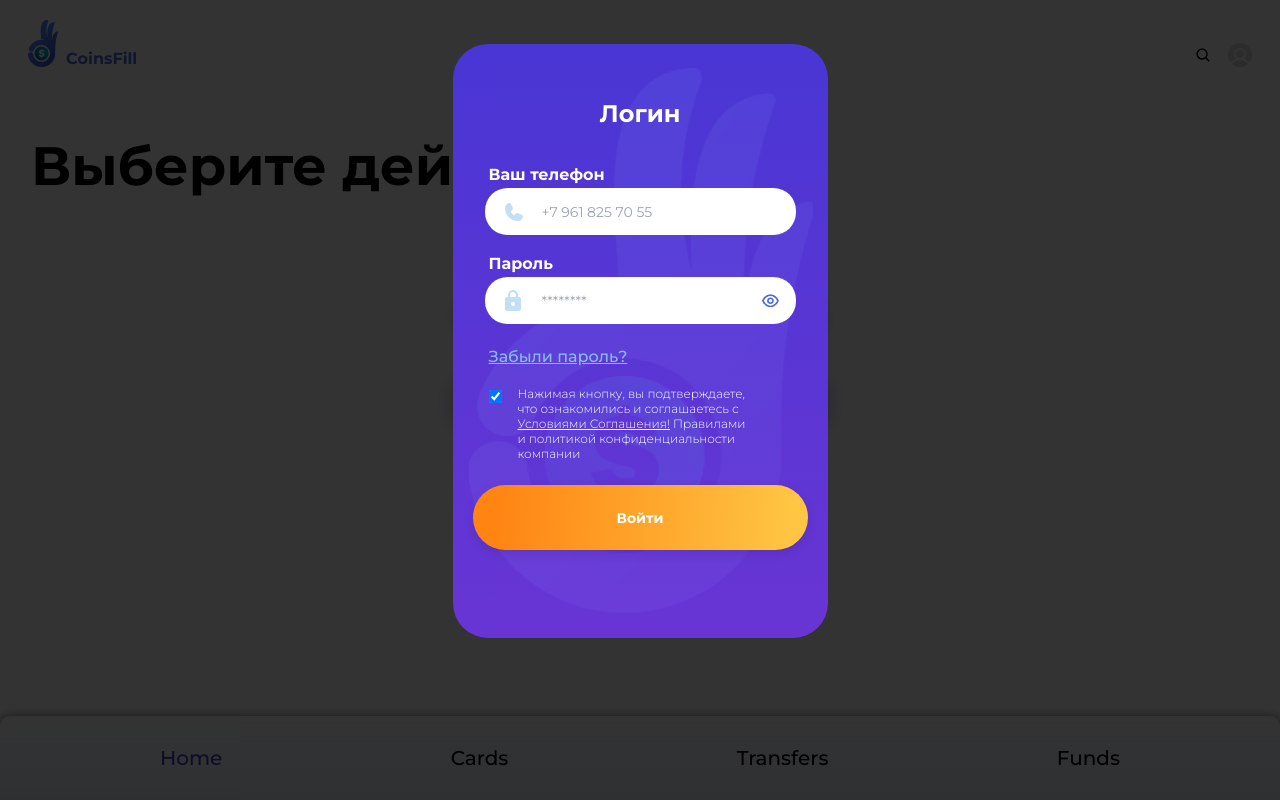
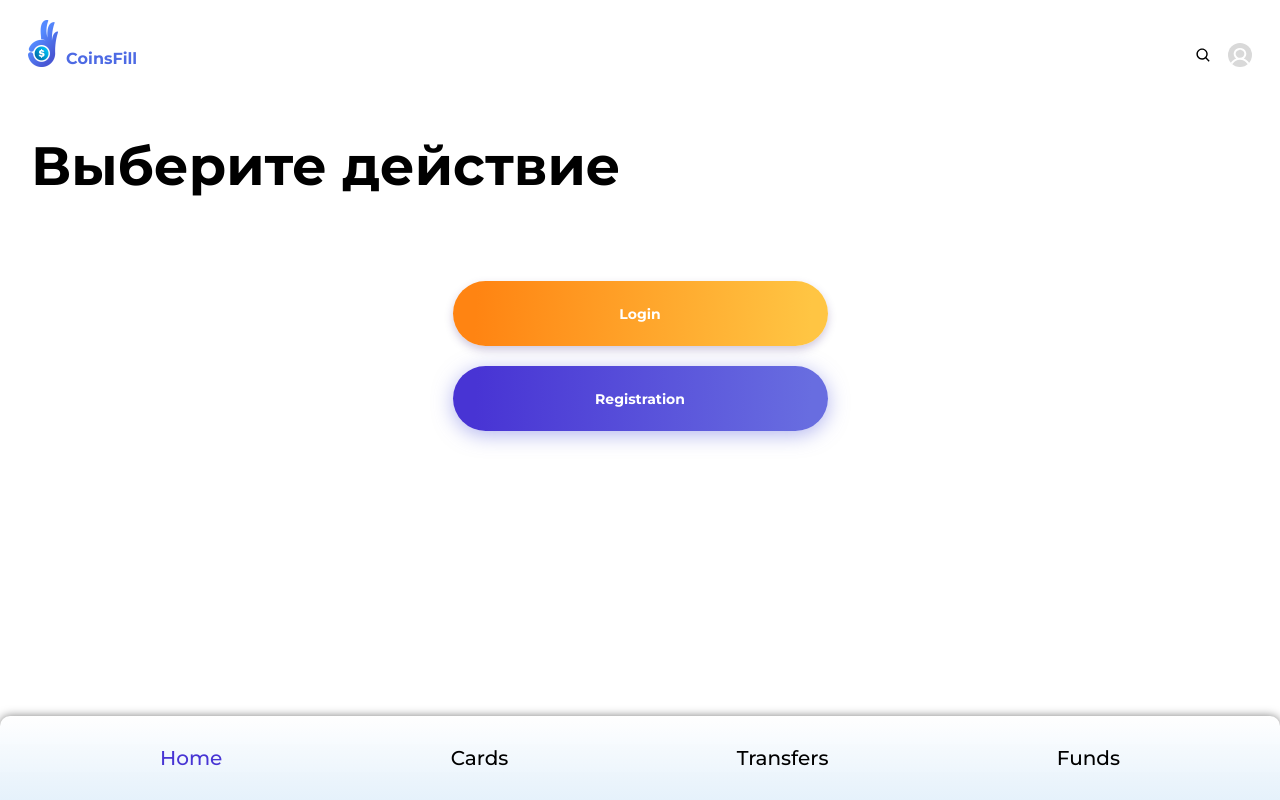
Before and after one commit to aleksander1802/test-next, a Next.js app: page / in a window 1280 px wide. Built offline with nearby package versions, Linux system fonts and the light colour scheme.

Commit message:
feat: added login, register popup

```diff
--- a/package.json
+++ b/package.json
@@ -9,6 +9,7 @@
     "lint": "next lint"
   },
   "dependencies": {
+    "framer-motion": "^10.16.4",
     "next": "latest",
     "react": "latest",
     "react-dom": "latest"
--- a/src/components/Button.tsx
+++ b/src/components/Button.tsx
@@ -10,11 +10,12 @@ interface IButton extends ButtonHTMLAttributes<HTMLButtonElement> {
 }
 
 export const Button = (props: IButton) => {
-	const { backgroundColor, value } = props;
+	const { backgroundColor, value, onClick } = props;
 
 	return (
 		<button
 			className={`${backgroundColor} w-full h-[65px] max-w-[375px] text-white text-sm font-bold transition-all duration-300 hover:opacity-80`}
+			onClick={onClick}
 		>
 			{value}
 		</button>
--- a/src/components/Nav.tsx
+++ b/src/components/Nav.tsx
@@ -21,7 +21,7 @@ const Nav = () => {
 	const pathname = router.pathname;
 
 	return (
-		<nav className="flex flex-row justify-between gap-y-4 fixed h-max top-0 left-0 bottom-0 mt-auto z-30 w-full">
+		<nav className="flex flex-row justify-between gap-y-4 fixed h-max top-0 left-0 bottom-0 mt-auto w-full">
 			<div className="flex w-full xl:w-screen items-center justify-between px-4 md:px-40 h-[70px] xl:h-max py-7  rounded-t-[10px] text-3xl xl:text-xl linerGradient">
 				{navData.map((link, index) => {
 					return (
--- a/src/components/Popup.tsx
+++ b/src/components/Popup.tsx
@@ -2,37 +2,74 @@ import Link from 'next/link';
 import { FormEvent, useState } from 'react';
 import { Button, ThemeButton } from './Button';
 import Image from 'next/image';
+import { motion } from 'framer-motion';
 
-export const LoginSignInPopup = () => {
+export type Mode = 'login' | 'registration';
+
+export const LoginSignInPopup = ({
+	mode,
+	onClose,
+}: {
+	mode: Mode;
+	onClose: () => void;
+}) => {
 	const [passwordVisibility, setPasswordVisibility] = useState(false);
 	const [passwordType, setPasswordType] = useState('password');
 
-	const changePassworVisibility = () => {
+	const changePasswordVisibility = () => {
 		setPasswordVisibility(!passwordVisibility);
-
-		passwordType === 'password'
-			? setPasswordType('text')
-			: setPasswordType('password');
+		setPasswordType(passwordType === 'password' ? 'text' : 'password');
 	};
 
 	async function onSubmit(event: FormEvent<HTMLFormElement>) {
 		event.preventDefault();
+		const formData = new FormData(event.currentTarget);
 
-		const formData = new FormData(event.currentTarget);
-		const response = await fetch('/api/submit', {
-			method: 'POST',
-			body: formData,
-		});
-
-		const data = await response.json();
+		if (mode === 'registration') {
+			// Обработка данных для регистрации
+		} else {
+			// Обработка данных для входа
+		}
 	}
 
+	const handlePopupClick = (e: React.MouseEvent<HTMLDivElement>) => {
+		if (e.target === e.currentTarget) {
+			onClose();
+		}
+	};
+
 	return (
-		<div className="z-40 fixed w-full h-full bg-black/80 top-0 left-0 ">
-			<div className="mt-11 mx-auto max-w-[375px] min-h-[594px]  pt-6 px-4 purpleGradient popupRadius mix-blend-screen">
-				<div className="absolute bg-logo w-full h-full bg-no-repeat cover mix-blend-screen px-2 "></div>
-				<div className="text-white px-1  relative">
-					<h2 className="h2 text-2xl text-center pt-[30px]">Логин</h2>
+		<div
+			className="z-10 fixed w-full h-full bg-black/90 top-0 left-0"
+			onClick={handlePopupClick}
+		>
+			<motion.div
+				initial={{ scale: 0 }}
+				animate={{ rotate: 360, scale: 1 }}
+				transition={{
+					type: 'spring',
+					stiffness: 260,
+					damping: 20,
+				}}
+				className="mt-11 m-auto max-w-[375px] pt-6 pb-14 px-4 purpleGradient popupRadius"
+			>
+				<div
+					className="absolute h-[38px] w-[38px] -right-1 -top-1 bg-[#FFC543] rounded-full cursor-pointer"
+					onClick={handlePopupClick}
+				>
+					<Image
+						src={'/close.svg'}
+						alt={'close button'}
+						width={15}
+						height={15}
+						className="absolute top-1/2 transform -translate-y-1/2 translate-x-1/2 right-1/2"
+					/>
+				</div>
+				<div className="absolute bg-logo w-full h-full bg-no-repeat cover mix-blend-screen px-2"></div>
+				<div className="text-white px-1 relative">
+					<h2 className="h2 text-2xl text-center pt-[30px]">
+						{mode === 'registration' ? 'Регистрация' : 'Логин'}
+					</h2>
 
 					<form onSubmit={onSubmit}>
 						<div className="flex flex-col mt-8 gap-4 px-3 mb-6">
@@ -62,7 +99,7 @@ export const LoginSignInPopup = () => {
 									/>
 									<div
 										className="absolute top-1/2 transform -translate-y-1/2 right-4 cursor-pointer"
-										onClick={changePassworVisibility}
+										onClick={changePasswordVisibility}
 									>
 										{!passwordVisibility && (
 											<Image
@@ -83,6 +120,20 @@ export const LoginSignInPopup = () => {
 									</div>
 								</div>
 							</label>
+
+							{mode === 'registration' && (
+								<label htmlFor="confirmPassword">
+									<span className="max-sm:text-[14px] font-bold pl-1">
+										Подтвердите пароль
+									</span>
+									<input
+										id="confirmPassword"
+										type="password"
+										placeholder="Подтвердите пароль"
+										className="w-full text-black max-2-[293px] text-[14px] authInput passwordInput pl-[57px]"
+									/>
+								</label>
+							)}
 
 							<Link
 								href={''}
@@ -112,16 +163,18 @@ export const LoginSignInPopup = () => {
 							</div>
 						</div>
 
-						<div className="">
-							<Button
-								type="submit"
-								value="Войти"
-								backgroundColor={ThemeButton.LIGHT}
-							/>
-						</div>
+						<Button
+							type="submit"
+							value={
+								mode === 'registration'
+									? 'Зарегистрироваться'
+									: 'Войти'
+							}
+							backgroundColor={ThemeButton.LIGHT}
+						/>
 					</form>
 				</div>
-			</div>
+			</motion.div>
 		</div>
 	);
 };
--- a/src/pages/index.tsx
+++ b/src/pages/index.tsx
@@ -1,7 +1,18 @@
 import { Button, ThemeButton } from '@/components/Button';
-import { LoginSignInPopup } from '@/components/Popup';
+import { LoginSignInPopup, Mode } from '@/components/Popup';
+import { useState } from 'react';
 
 const Home = () => {
+	const [popupMode, setPopupMode] = useState<Mode | null>(null);
+
+	const openPopup = (mode: Mode) => {
+		setPopupMode(mode);
+	};
+
+	const closePopup = () => {
+		setPopupMode(null);
+	  };
+
 	return (
 		<div className="w-full h-full flex flex-col">
 			<h2 className="h2 pt-16 mx-[3px] mb-20">Выберите действие</h2>
@@ -11,15 +22,17 @@ const Home = () => {
 					type="button"
 					value={'Login'}
 					backgroundColor={ThemeButton.LIGHT}
+					onClick={() => openPopup('login')}
 				/>
 
 				<Button
 					type="button"
 					value={'Registration'}
 					backgroundColor={ThemeButton.DARK}
+					onClick={() => openPopup('registration')}
 				/>
 			</div>
-			<LoginSignInPopup />
+			{popupMode && <LoginSignInPopup mode={popupMode} onClose={closePopup} />}
 		</div>
 	);
 };
```
Also changed, not shown: public/close.svg (added), 1 other file (tests, documents, lock files or other folders).
